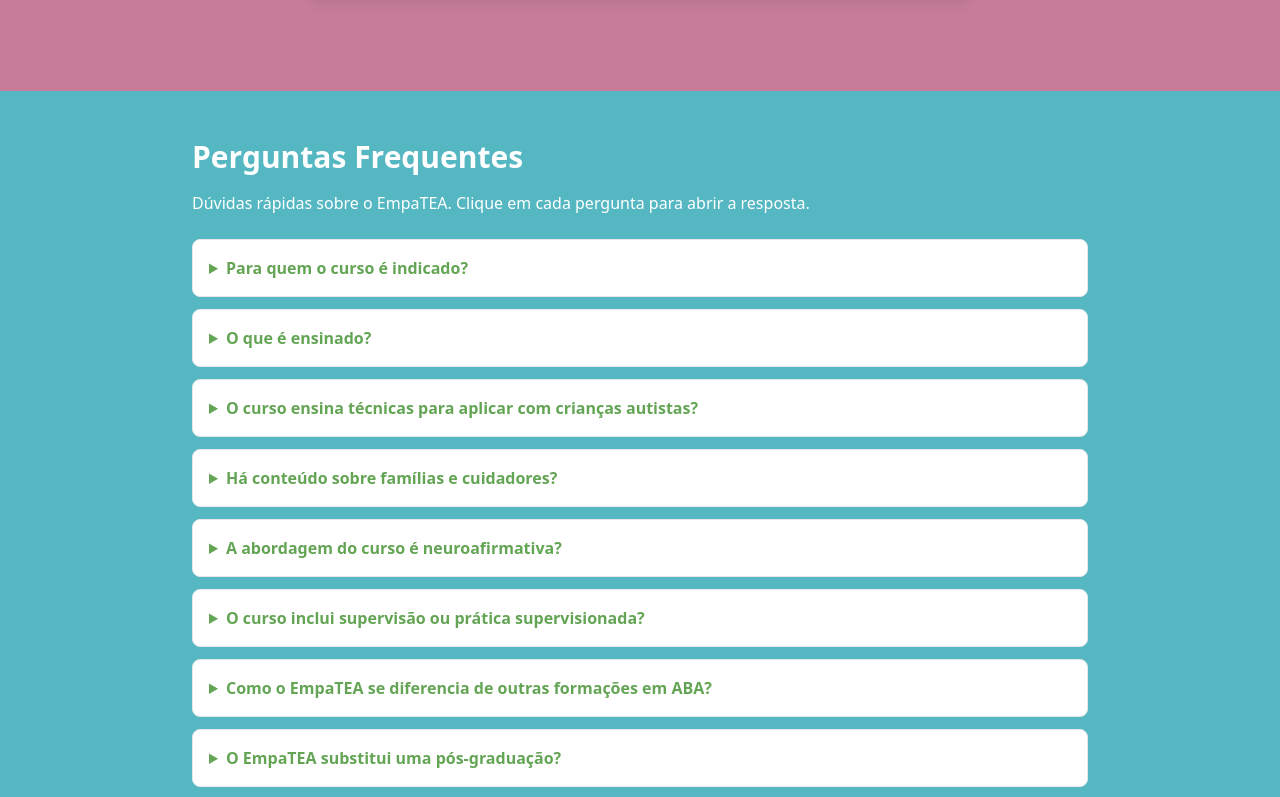
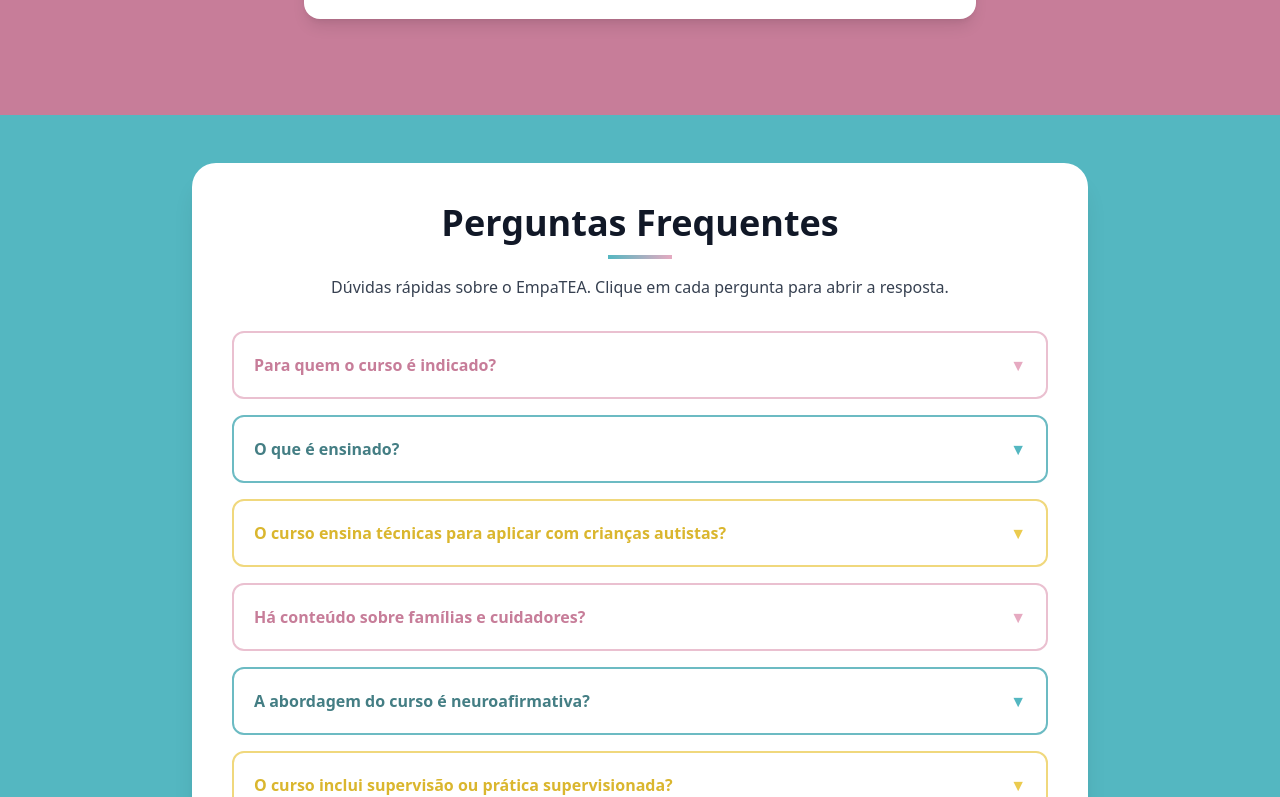
Before and after one commit to kainamf/psilarafrasson, a React (Create React App) app: page /empatea in a window 1280 px wide. Shown: the part 2000-2797 px from the top of the page. Built offline with nearby package versions, Linux system fonts and the light colour scheme.

Commit message:
fix: update styling for Empatea components to enhance visual consistency

```diff
--- a/src/components/EmpateaFAQ.tsx
+++ b/src/components/EmpateaFAQ.tsx
@@ -1,55 +1,80 @@
 export default function EmpateaFAQ() {
   return (
     <div className="max-w-4xl mx-auto">
-      <h2 className="text-2xl md:text-3xl font-bold text-white mb-4">Perguntas Frequentes</h2>
-      <p className="text-white mb-6">Dúvidas rápidas sobre o EmpaTEA. Clique em cada pergunta para abrir a resposta.</p>
+      <div className="bg-white rounded-3xl p-8 md:p-10 shadow-xl">
+        <div className="text-center mb-8">
+          <h2 className="text-3xl md:text-4xl font-extrabold text-gray-900">Perguntas Frequentes</h2>
+          <div className="w-16 h-1 bg-gradient-to-r from-primary-500 to-secondary-500 mx-auto mt-3 mb-4"></div>
+          <p className="text-gray-700 max-w-2xl mx-auto">Dúvidas rápidas sobre o EmpaTEA. Clique em cada pergunta para abrir a resposta.</p>
+        </div>
 
-      <div className="space-y-3 max-w-4xl mx-auto">
-        <details className="bg-white border rounded-lg p-4">
-          <summary className="font-semibold cursor-pointer text-empatea-green">Para quem o curso é indicado?</summary>
-          <div className="mt-3 text-gray-700">
+        <div className="space-y-4">
+          <details className="bg-gradient-to-r from-secondary-50 to-tertiary-50 border-2 border-secondary-300 rounded-xl p-5 hover:shadow-md transition-all group">
+            <summary className="font-semibold cursor-pointer text-secondary-900 flex items-center justify-between">
+              <span>Para quem o curso é indicado?</span>
+              <span className="text-secondary-500 group-open:rotate-180 transition-transform">▼</span>
+            </summary>
+            <div className="mt-4 text-gray-700 leading-relaxed">
               Para psicólogos, terapeutas ocupacionais, fonoaudiólogos, pedagogos, fisioterapeutas e demais profissionais da saúde e educação interessados em compreender e aplicar a ABA de forma humana, ética e centrada na pessoa autista.
             </div>
           </details>
 
-        <details className="bg-white border rounded-lg p-4">
-          <summary className="font-semibold cursor-pointer text-empatea-green">O que é ensinado?</summary>
-          <div className="mt-3 text-gray-700">
+          <details className="bg-gradient-to-r from-primary-50 to-secondary-50 border-2 border-primary-300 rounded-xl p-5 hover:shadow-md transition-all group">
+            <summary className="font-semibold cursor-pointer text-primary-900 flex items-center justify-between">
+              <span>O que é ensinado?</span>
+              <span className="text-primary-500 group-open:rotate-180 transition-transform">▼</span>
+            </summary>
+            <div className="mt-4 text-gray-700 leading-relaxed">
               O EmpaTEA ensina uma prática baseada em ABA compassiva, ética e neuroafirmativa, que considera o assentimento, o respeito à neurodiversidade e o protagonismo da pessoa autista. A prática é guiada pela compaixão e pelo compromisso com a autonomia e a qualidade de vida, conforme discutido na literatura recente e na Nota Técnica da ABPMC e do CFP.
             </div>
           </details>
 
-        <details className="bg-white border rounded-lg p-4">
-          <summary className="font-semibold cursor-pointer text-empatea-green">O curso ensina técnicas para aplicar com crianças autistas?</summary>
-          <div className="mt-3 text-gray-700">
+          <details className="bg-gradient-to-r from-tertiary-50 to-primary-50 border-2 border-tertiary-300 rounded-xl p-5 hover:shadow-md transition-all group">
+            <summary className="font-semibold cursor-pointer text-tertiary-900 flex items-center justify-between">
+              <span>O curso ensina técnicas para aplicar com crianças autistas?</span>
+              <span className="text-tertiary-700 group-open:rotate-180 transition-transform">▼</span>
+            </summary>
+            <div className="mt-4 text-gray-700 leading-relaxed">
               Sim, mas vai além disso. O curso aborda princípios, ética, análise funcional e aplicações de práticas baseadas em ABA em contextos clínicos, escolares, sociais e culturais, formando profissionais capazes de pensar e não apenas aplicar técnicas.
             </div>
           </details>
 
-        <details className="bg-white border rounded-lg p-4">
-          <summary className="font-semibold cursor-pointer text-empatea-green">Há conteúdo sobre famílias e cuidadores?</summary>
-          <div className="mt-3 text-gray-700">
+          <details className="bg-gradient-to-r from-secondary-50 to-tertiary-50 border-2 border-secondary-300 rounded-xl p-5 hover:shadow-md transition-all group">
+            <summary className="font-semibold cursor-pointer text-secondary-900 flex items-center justify-between">
+              <span>Há conteúdo sobre famílias e cuidadores?</span>
+              <span className="text-secondary-500 group-open:rotate-180 transition-transform">▼</span>
+            </summary>
+            <div className="mt-4 text-gray-700 leading-relaxed">
               Sim. Um dos módulos é dedicado à capacitação e acolhimento parental, abordando como ensinar sem pressão, validar tentativas e adaptar estratégias às realidades das famílias, conforme evidenciado em décadas de pesquisas sobre intervenção mediada por familiares.
             </div>
           </details>
 
-        <details className="bg-white border rounded-lg p-4">
-          <summary className="font-semibold cursor-pointer text-empatea-green">A abordagem do curso é neuroafirmativa?</summary>
-          <div className="mt-3 text-gray-700">
+          <details className="bg-gradient-to-r from-primary-50 to-secondary-50 border-2 border-primary-300 rounded-xl p-5 hover:shadow-md transition-all group">
+            <summary className="font-semibold cursor-pointer text-primary-900 flex items-center justify-between">
+              <span>A abordagem do curso é neuroafirmativa?</span>
+              <span className="text-primary-500 group-open:rotate-180 transition-transform">▼</span>
+            </summary>
+            <div className="mt-4 text-gray-700 leading-relaxed">
               Totalmente. O EmpaTEA nasceu do encontro entre ciência e vivência. Ele reconhece o autismo como uma forma legítima de ser e propõe uma prática que fortalece identidade, autonomia e pertencimento, alinhada ao movimento da neurodiversidade.
             </div>
           </details>
 
-        <details className="bg-white border rounded-lg p-4">
-          <summary className="font-semibold cursor-pointer text-empatea-green">O curso inclui supervisão ou prática supervisionada?</summary>
-          <div className="mt-3 text-gray-700">
+          <details className="bg-gradient-to-r from-tertiary-50 to-primary-50 border-2 border-tertiary-300 rounded-xl p-5 hover:shadow-md transition-all group">
+            <summary className="font-semibold cursor-pointer text-tertiary-900 flex items-center justify-between">
+              <span>O curso inclui supervisão ou prática supervisionada?</span>
+              <span className="text-tertiary-700 group-open:rotate-180 transition-transform">▼</span>
+            </summary>
+            <div className="mt-4 text-gray-700 leading-relaxed">
               Alguns módulos incluem estudos de caso supervisionados, baseados nas boas práticas descritas pela ABPMC para desenvolvimento técnico e ético do analista do comportamento.
             </div>
           </details>
 
-        <details className="bg-white border rounded-lg p-4">
-          <summary className="font-semibold cursor-pointer text-empatea-green">Como o EmpaTEA se diferencia de outras formações em ABA?</summary>
-          <div className="mt-3 text-gray-700">
+          <details className="bg-gradient-to-r from-secondary-50 to-tertiary-50 border-2 border-secondary-300 rounded-xl p-5 hover:shadow-md transition-all group">
+            <summary className="font-semibold cursor-pointer text-secondary-900 flex items-center justify-between">
+              <span>Como o EmpaTEA se diferencia de outras formações em ABA?</span>
+              <span className="text-secondary-500 group-open:rotate-180 transition-transform">▼</span>
+            </summary>
+            <div className="mt-4 text-gray-700 leading-relaxed">
               <ul className="list-disc list-inside space-y-2">
                 <li>É o primeiro curso criado por uma profissional autista e analista do comportamento, unindo vivência e ciência.</li>
                 <li>Baseado nos valores da ABA compassiva e neuroafirmativa.</li>
@@ -59,55 +84,37 @@ export default function EmpateaFAQ() {
             </div>
           </details>
 
-        <details className="bg-white border rounded-lg p-4">
-          <summary className="font-semibold cursor-pointer text-empatea-green">O EmpaTEA substitui uma pós-graduação?</summary>
-          <div className="mt-3 text-gray-700">
+          <details className="bg-gradient-to-r from-primary-50 to-secondary-50 border-2 border-primary-300 rounded-xl p-5 hover:shadow-md transition-all group">
+            <summary className="font-semibold cursor-pointer text-primary-900 flex items-center justify-between">
+              <span>O EmpaTEA substitui uma pós-graduação?</span>
+              <span className="text-primary-500 group-open:rotate-180 transition-transform">▼</span>
+            </summary>
+            <div className="mt-4 text-gray-700 leading-relaxed">
               Não. O curso é uma formação complementar, com base científica sólida, mas não substitui cursos de especialização lato sensu. É, porém, uma excelente base para quem deseja seguir esse caminho com consciência e preparo ético.
             </div>
           </details>
 
-        <details className="bg-white border rounded-lg p-4">
-          <summary className="font-semibold cursor-pointer text-empatea-green">Quem avaliou o curso EmpaTEA: Transformando o Cuidado com Pessoas no Espectro Autista?</summary>
-          <div className="mt-3 text-gray-700">
+          <details className="bg-gradient-to-r from-tertiary-50 to-primary-50 border-2 border-tertiary-300 rounded-xl p-5 hover:shadow-md transition-all group">
+            <summary className="font-semibold cursor-pointer text-tertiary-900 flex items-center justify-between">
+              <span>Quem avaliou o curso EmpaTEA: Transformando o Cuidado com Pessoas no Espectro Autista?</span>
+              <span className="text-tertiary-700 group-open:rotate-180 transition-transform">▼</span>
+            </summary>
+            <div className="mt-4 text-gray-700 leading-relaxed">
               Todas as avaliações exibidas aqui são reais e foram feitas por pessoas que adquiriram o curso e compartilharam sua experiência de forma espontânea. Quando alguém realiza uma compra pela Hotmart, recebe um convite automático para avaliar o conteúdo. A nota exibida nesta página representa a média das avaliações feitas pelos alunos, variando de 1 a 5 estrelas, e reflete o compromisso do curso com qualidade, ética e relevância.
             </div>
           </details>
 
-        <details className="bg-white border rounded-lg p-4">
-          <summary className="font-semibold cursor-pointer text-empatea-green">Como funciona o "Prazo de Garantia"?</summary>
-          <div className="mt-3 text-gray-700">
+          <details className="bg-gradient-to-r from-secondary-50 to-tertiary-50 border-2 border-secondary-300 rounded-xl p-5 hover:shadow-md transition-all group">
+            <summary className="font-semibold cursor-pointer text-secondary-900 flex items-center justify-between">
+              <span>Como funciona o "Prazo de Garantia"?</span>
+              <span className="text-secondary-500 group-open:rotate-180 transition-transform">▼</span>
+            </summary>
+            <div className="mt-4 text-gray-700 leading-relaxed">
               O Prazo de Garantia é o período em que você pode solicitar o reembolso integral do valor pago, caso o curso não atenda às suas expectativas. Assim que o pedido é feito, o reembolso é processado automaticamente pela Hotmart em até 5 dias úteis. Se o pagamento foi realizado por boleto bancário, basta preencher uma conta bancária para receber o valor. Em compras feitas no cartão, o estorno ocorre diretamente na fatura em até 7 dias úteis, conforme o processamento da operadora.
-          </div>
-        </details>
-
-        <details className="bg-white border rounded-lg p-4">
-          <summary className="font-semibold cursor-pointer text-empatea-green">O que é e como funciona o Certificado de Conclusão digital?</summary>
-          <div className="mt-3 text-gray-700">
-            Ao finalizar o curso, você poderá emitir seu Certificado de Conclusão digital diretamente pela plataforma da Hotmart ou mediante solicitação à autora. O certificado pode ser baixado, impresso e também compartilhado em redes sociais como o LinkedIn, além de ser válido para inclusão em currículos e comprovação de horas complementares.
-          </div>
-        </details>
-
-        <details className="bg-white border rounded-lg p-4">
-          <summary className="font-semibold cursor-pointer text-empatea-green">Como acesso meu produto?</summary>
-          <div className="mt-3 text-gray-700">
-            Após a confirmação da compra, você receberá um e-mail com o acesso ao curso EmpaTEA: Transformando o Cuidado com Pessoas no Espectro Autista. O conteúdo será disponibilizado online e pode ser acessado em qualquer dispositivo, computador, celular ou tablet, sempre que desejar.
-
-            <p className="mt-3">Para acessar:</p>
-            <ol className="list-decimal list-inside mt-2 space-y-1">
-              <li>Faça login clicando em <strong>Entrar</strong></li>
-              <li>Acesse o menu lateral e clique em <strong>Minha conta</strong></li>
-              <li>Selecione <strong>Minhas compras</strong>, lá estarão todos os produtos e cursos que você já adquiriu.</li>
-            </ol>
-          </div>
-        </details>
-
-        <details className="bg-white border rounded-lg p-4">
-          <summary className="font-semibold cursor-pointer text-empatea-green">Tenho interesse neste curso, como posso comprar?</summary>
-          <div className="mt-3 text-gray-700">
-            Para garantir sua vaga, clique no botão "Comprar" nesta página. Caso o curso não esteja disponível no momento, significa que estamos formando uma nova turma ou reabrindo inscrições em breve. Você pode deixar seu contato para ser avisado(a) assim que as novas vagas forem abertas.
             </div>
           </details>
         </div>
       </div>
+    </div>
   );
 }
--- a/src/components/EmpateaWhatIs.tsx
+++ b/src/components/EmpateaWhatIs.tsx
@@ -5,7 +5,7 @@ export default function EmpateaWhatIs() {
     <div className="max-w-4xl mx-auto">
       <div className="text-center mb-16">
         <h2 className="text-4xl md:text-5xl font-bold text-gray-800 mb-6">O que é o EmpaTEA?</h2>
-        <div className="h-1 w-24 bg-gray-800 mx-auto rounded-full"></div>
+        <div className="w-16 h-1 bg-gradient-to-r from-primary-500 to-secondary-500 mx-auto"></div>
       </div>
 
       <div className="prose prose-lg max-w-4xl mx-auto space-y-6 text-white">
--- a/src/components/EmpateaWho.tsx
+++ b/src/components/EmpateaWho.tsx
@@ -5,7 +5,7 @@ export default function EmpateaWho() {
     <div className="max-w-6xl mx-auto">
       <div className="text-center mb-8">
         <h2 className="text-3xl md:text-4xl font-bold text-gray-800 mb-4">Para quem é?</h2>
-        <div className="h-1 w-24 bg-white/80 mx-auto rounded-full"></div>
+        <div className="w-16 h-1 bg-gradient-to-r from-primary-500 to-secondary-500 mx-auto"></div>
       </div>
 
       <p className="text-lg text-gray-800 text-center max-w-3xl mx-auto leading-relaxed">
```
Also changed, not shown: src/components/EmpateaBenefits.tsx (+4 -3 lines). Lines whose indentation alone changed are shown as unchanged.
